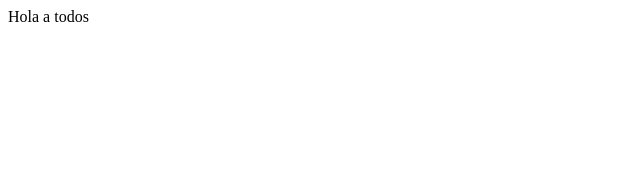
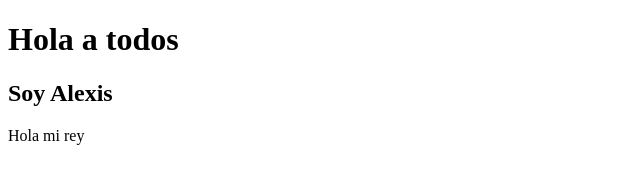
Before and after one commit to alexisklisch/fundamentos-vue, a plain HTML site: page index.html in a window 1280 px wide. Shown: the whole page, without its empty margins (0-640 px from the left). Drawn offline with nearby package versions, Linux system fonts and the light colour scheme.

Commit message:
Interpolación de datos
Aprendo a manejar info que cambia (estado)

```diff
--- a/index.html
+++ b/index.html
@@ -4,10 +4,10 @@
   <meta charset="UTF-8">
   <meta http-equiv="X-UA-Compatible" content="IE=edge">
   <meta name="viewport" content="width=device-width, initial-scale=1.0">
-  <title>Aprendiendo Vue</title>
+  <title>Interpolación de datos</title>
 </head>
 <body>
-  <div id="app">{{text}}</div>
+  <div id="app"></div>
   <script src="https://unpkg.com/vue@next"></script>
   <script src="./js/index.js"></script>
 </body>
--- a/js/index.js
+++ b/js/index.js
@@ -1,7 +1,21 @@
-Vue.createApp({
+// vm es la convensión de View Model
+const vm = Vue.createApp({
   data() {
     return {
-      text: 'Hola a todos'
+      text: 'Hola a todos',
+      elementHtml: '<h2>Soy Alexis</h2>'
     }
-  }
+  },
+  // Podemos generar html desde JS
+  // Aquí habilitamos por ejemplo las directivas de Vue
+  template: `<h1 v-text="text"></h1>
+  <div v-html="elementHtml"></div>
+  <p>Hola mi rey</p>
+  `
 }).mount('#app')
+
+/*
+v-text permite agregar texto al elemento sin escribirlo dentro de la etiqueta
+v-once renderiza una sola vez. Si lo alteramos post ejecución, no cambiará
+v-html da la instrucción de leer el string como HTML, sino lo lee como plano
+*/
```
